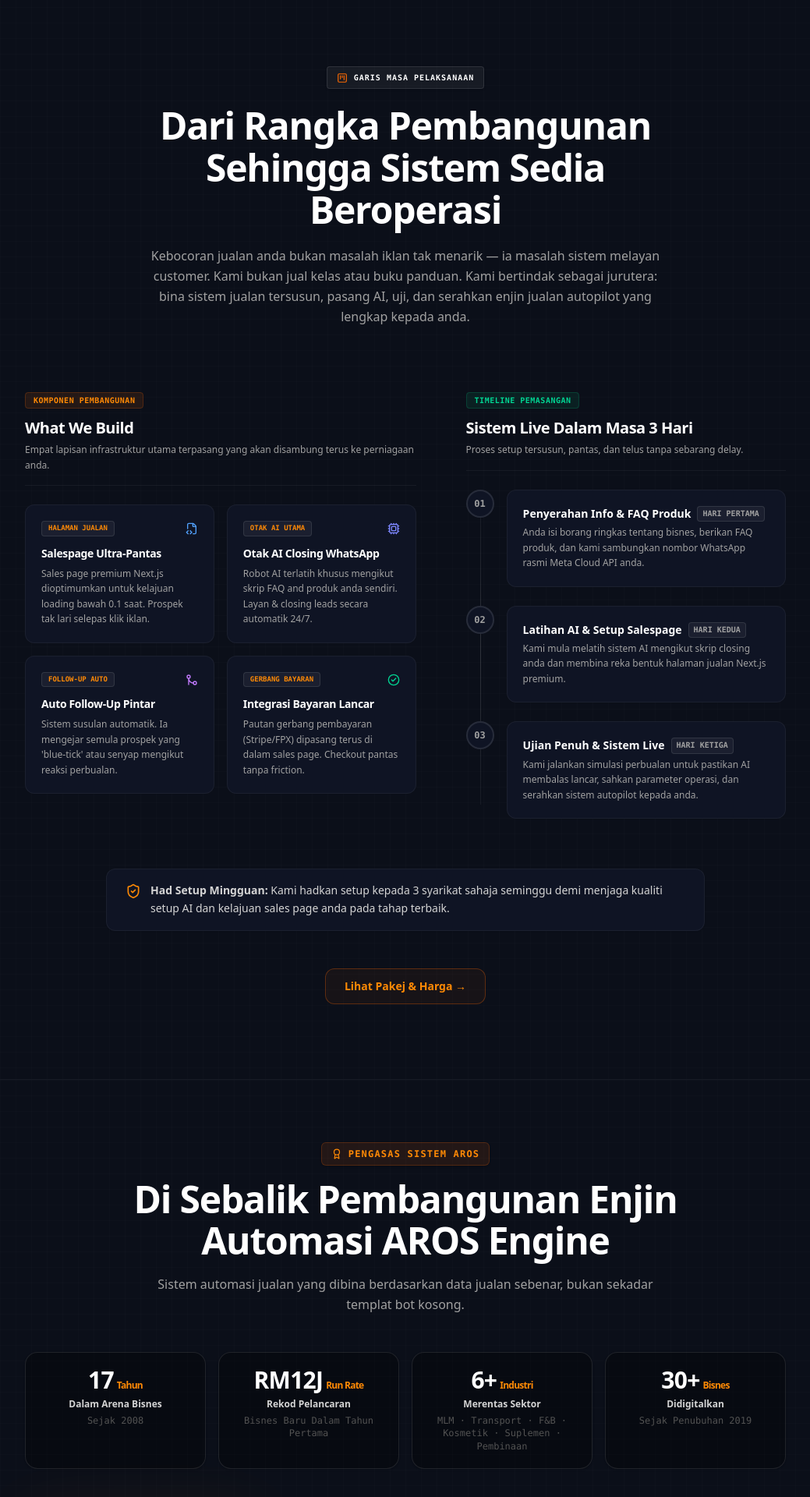
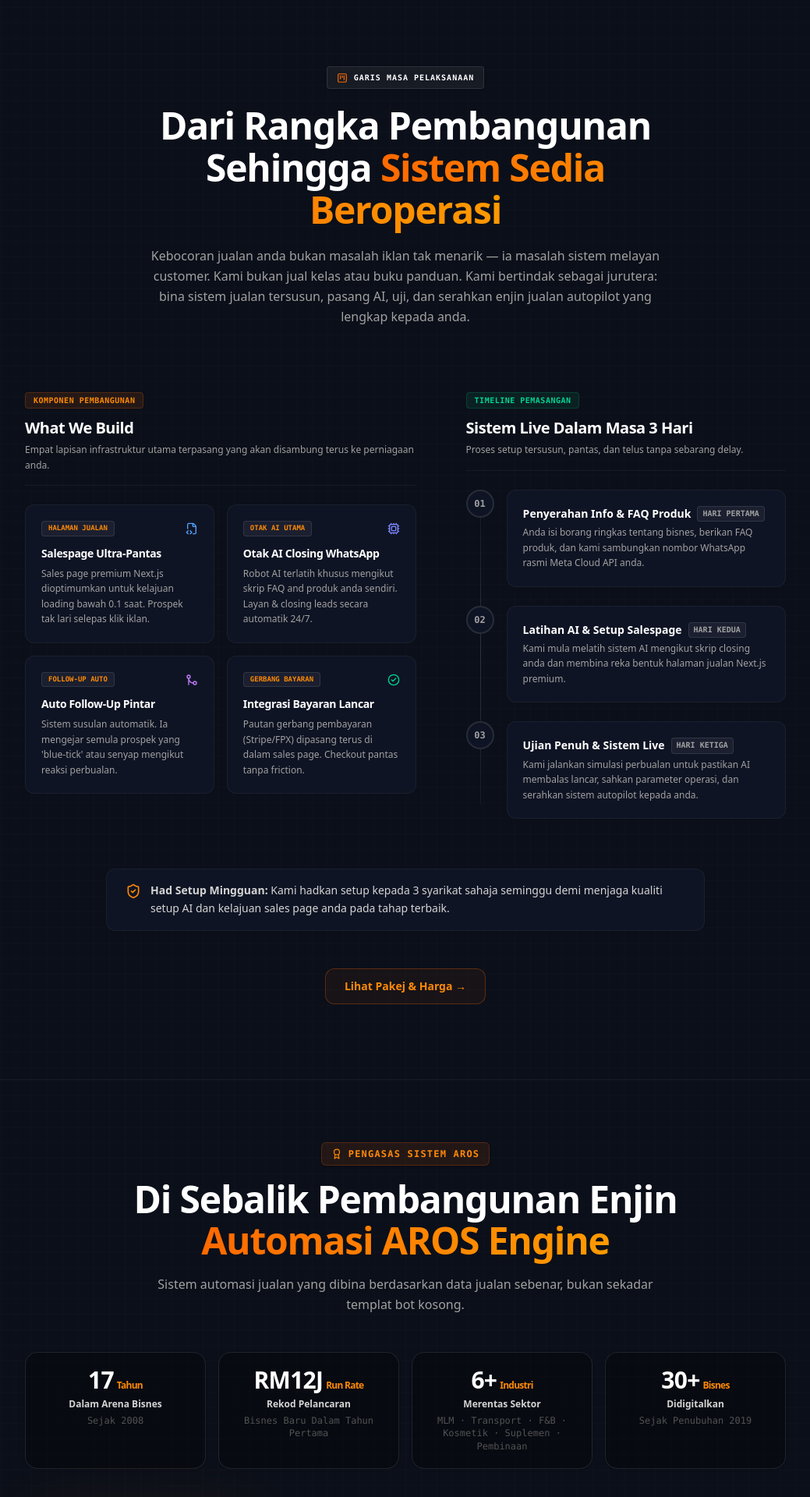
Before and after one commit to opsfunnelmatter-png/aros-salespage-ai, a Next.js app: page / in a window 1280 px wide. Shown: the part 3520-5440 px from the top of the page at 78% size, without its empty margins (120-1159 px from the left). Built offline with nearby package versions, Linux system fonts and the light colour scheme.

Commit message:
style: restore premium double-color gradient highlights to headlines across 6 components

```diff
--- /dev/null
+++ b/scratch/refactor_headlines.js
@@ -0,0 +1,153 @@
+const fs = require('fs');
+const path = require('path');
+
+const basePath = 'c:\\Users\\amin8\\Desktop\\aros-salespage-ai';
+
+// 1. Definasikan data terjemahan baru untuk dwi-warna headline
+const translationUpdates = {
+  bm: {
+    pricing: {
+      section_title_line1: "Pilih Sistem Yang Sesuai Untuk ",
+      section_title_highlight: "Perniagaan Anda"
+    },
+    testimonials: {
+      section_title_line1: "Perbandingan Kecekapan: ",
+      section_title_highlight: "AROS AI Engine vs Kaedah Biasa"
+    },
+    technical_architecture: {
+      section_title_line1: "Seni Bina Ekosistem ",
+      section_title_highlight: "Jualan Di Sebalik Tabir"
+    },
+    case_studies: {
+      section_title_line1: "Hentikan Kebocoran Leads. ",
+      section_title_highlight: "Seni Bina Ekosistem Pemasaran Autopilot 24/7"
+    },
+    authority: {
+      section_title_line1: "Di Sebalik Pembangunan Enjin ",
+      section_title_highlight: "Automasi AROS Engine"
+    },
+    timeline: {
+      section_title_line1: "Dari Rangka Pembangunan Sehingga ",
+      section_title_highlight: "Sistem Sedia Beroperasi"
+    }
+  },
+  en: {
+    pricing: {
+      section_title_line1: "Choose the Ideal System for ",
+      section_title_highlight: "Your Business"
+    },
+    testimonials: {
+      section_title_line1: "Efficiency Benchmark: ",
+      section_title_highlight: "AROS AI Engine vs Traditional Methods"
+    },
+    technical_architecture: {
+      section_title_line1: "The Backend Conversion ",
+      section_title_highlight: "Flow Mechanism"
+    },
+    case_studies: {
+      section_title_line1: "Plug Your Lead Leaks. ",
+      section_title_highlight: "24/7 Autopilot Sales Ecosystem Engineering"
+    },
+    authority: {
+      section_title_line1: "The Engineering Blueprint Behind ",
+      section_title_highlight: "The AROS Automation Framework"
+    },
+    timeline: {
+      section_title_line1: "From Development Framework To ",
+      section_title_highlight: "Fully Operational System"
+    }
+  },
+  zh: {
+    pricing: {
+      section_title_line1: "选择最适合您企业的",
+      section_title_highlight: "自动化成交系统"
+    },
+    testimonials: {
+      section_title_line1: "多维效能横向对比：",
+      section_title_highlight: "AROS AI 智能引擎 vs 传统获客承接手段"
+    },
+    technical_architecture: {
+      section_title_line1: "揭开 AROS 幕后高效转化的",
+      section_title_highlight: "底层逻辑"
+    },
+    case_studies: {
+      section_title_line1: "堵死流失流量。",
+      section_title_highlight: "打造 24/7 全天候自动运转的闭环获客系统"
+    },
+    authority: {
+      section_title_line1: "揭秘 AROS 全自动化成交引擎背后的",
+      section_title_highlight: "研发总指挥"
+    },
+    timeline: {
+      section_title_line1: "从架构搭建，到",
+      section_title_highlight: "全自动化系统交付上线"
+    }
+  }
+};
+
+// Kemas kini kamus JSON (bm, en, zh)
+for (const [lang, modules] of Object.entries(translationUpdates)) {
+  const filePath = path.join(basePath, 'src', 'dictionaries', `${lang}.json`);
+  const content = fs.readFileSync(filePath, 'utf8');
+  const dict = JSON.parse(content);
+
+  for (const [moduleName, keys] of Object.entries(modules)) {
+    if (dict[moduleName]) {
+      // Hapus kekunci section_title / section_title_line2 lama
+      delete dict[moduleName].section_title;
+      delete dict[moduleName].section_title_line2;
+
+      // Masukkan kekunci baru
+      dict[moduleName].section_title_line1 = keys.section_title_line1;
+      dict[moduleName].section_title_highlight = keys.section_title_highlight;
+    }
+  }
+
+  fs.writeFileSync(filePath, JSON.stringify(dict, null, 2), 'utf8');
+  console.log(`Updated dictionaries/${lang}.json successfully!`);
+}
+
+// 2. Refactor Components
+const refactorComponent = (fileName, moduleKey, defaultL1, defaultHighlight) => {
+  const fileFullPath = path.join(basePath, 'src', 'app', fileName);
+  let content = fs.readFileSync(fileFullPath, 'utf8');
+
+  // Cari dan gantikan pengisytiharan section_title fallback
+  // Contoh: const section_title = dict?.section_title || "...";
+  const regexTitle = new RegExp(`const\\s+section_title\\s*=\\s*dict\\?\\.section_title\\s*\\|\\|\\s*["'\`](.*?)["'\`];`);
+
+  if (content.match(regexTitle)) {
+    content = content.replace(regexTitle,
+      `const section_title_line1 = dict?.section_title_line1 || "${defaultL1}";\n  const section_title_highlight = dict?.section_title_highlight || "${defaultHighlight}";`
+    );
+  } else {
+    // Sekiranya untuk pricing.js, ia sedia guna line1 & line2
+    content = content.replace('dict?.section_title_line2', 'dict?.section_title_highlight');
+    content = content.replace('section_title_line2', 'section_title_highlight');
+  }
+
+  // Gantikan bahagian <h2> rendering untuk section_title dengan span dwi-warna
+  // Cari {section_title} atau {dict.xxx.section_title} atau {pricingPkg?.section_title}
+  content = content.replace(
+    /<h2>([\s\S]*?)\{\s*section_title\s*\}([\s\S]*?)<\/h2>/g,
+    `<h2>$1{section_title_line1}<span className="text-transparent bg-clip-text bg-gradient-to-r from-orange-500 to-amber-500 block sm:inline">{section_title_highlight}</span>$2</h2>`
+  );
+
+  content = content.replace(
+    /<h2([\s\S]*?)\{\s*section_title\s*\}([\s\S]*?)<\/h2>/g,
+    `<h2$1{section_title_line1}<span className="text-transparent bg-clip-text bg-gradient-to-r from-orange-500 to-amber-500 block sm:inline">{section_title_highlight}</span>$2</h2>`
+  );
+
+  fs.writeFileSync(fileFullPath, content, 'utf8');
+  console.log(`Refactored src/app/${fileName} successfully!`);
+};
+
+// Jalankan refactoring komponen
+refactorComponent('04-timeline.js', 'timeline', 'Dari Rangka Pembangunan Sehingga ', 'Sistem Sedia Beroperasi');
+refactorComponent('05-case-studies.js', 'case_studies', 'Hentikan Kebocoran Leads. ', 'Seni Bina Ekosistem Pemasaran Autopilot 24/7');
+refactorComponent('05-technical-architecture.js', 'technical_architecture', 'Seni Bina Ekosistem ', 'Jualan Di Sebalik Tabir');
+refactorComponent('06-testimonials.js', 'testimonials', 'Perbandingan Kecekapan: ', 'AROS AI Engine vs Kaedah Biasa');
+refactorComponent('07-authority.js', 'authority', 'Di Sebalik Pembangunan Enjin ', 'Automasi AROS Engine');
+refactorComponent('08-pricing.js', 'pricing', 'Pilih Sistem Yang Sesuai Untuk ', 'Perniagaan Anda');
+
+console.log('--- ALL HEADLINES SUCCESSFULLY UPGRADED TO DOUBLE-COLOR GRADIENTS ---');
--- a/src/app/04-timeline.js
+++ b/src/app/04-timeline.js
@@ -72,7 +72,8 @@ export default function TimelineProcess({ dict }) {
 
   // Fallbacks
   const section_sub = dict?.section_sub || "GARIS MASA PELAKSANAAN";
-  const section_title = dict?.section_title || "Dari Rangka Pembangunan Sehingga Sistem Sedia Beroperasi";
+  const section_title_line1 = dict?.section_title_line1 || "Dari Rangka Pembangunan Sehingga ";
+  const section_title_highlight = dict?.section_title_highlight || "Sistem Sedia Beroperasi";
   const section_desc = dict?.section_desc || "Kebocoran jualan anda bukan masalah iklan tak menarik — ia masalah sistem melayan customer. Kami bukan jual kelas atau buku panduan. Kami bertindak sebagai jurutera: bina sistem jualan tersusun, pasang AI, uji, dan serahkan enjin jualan autopilot yang lengkap kepada anda.";
   const component_title_sub = dict?.component_title_sub || "KOMPONEN PEMBANGUNAN";
   const component_title = dict?.component_title || "Apa Yang Kami Bina";
@@ -99,7 +100,7 @@ export default function TimelineProcess({ dict }) {
             {section_sub}
           </div>
           <h2 className="text-4xl md:text-5xl font-black tracking-tight text-white leading-[1.12]">
-            {section_title}
+            {section_title_line1}<span className="text-transparent bg-clip-text bg-gradient-to-r from-orange-500 to-amber-500 block sm:inline">{section_title_highlight}</span>
           </h2>
           <p className="text-neutral-400 text-sm md:text-base leading-relaxed max-w-2xl mx-auto font-medium">
             {section_desc}
--- a/src/app/05-case-studies.js
+++ b/src/app/05-case-studies.js
@@ -117,7 +117,8 @@ export default function CaseStudies({ dict }) {
 
   // General texts
   const section_sub = dict?.section_sub || "THE ENTERPRISE REVENUE ARCHITECTURE";
-  const section_title = dict?.section_title || "Hentikan Kebocoran Leads. Seni Bina Ekosistem Pemasaran Autopilot 24/7";
+  const section_title_line1 = dict?.section_title_line1 || "Hentikan Kebocoran Leads. ";
+  const section_title_highlight = dict?.section_title_highlight || "Seni Bina Ekosistem Pemasaran Autopilot 24/7";
   const section_desc = dict?.section_desc || "Seni bina kempen pemasaran moden bukan sekadar menjalankan iklan dan berharap staf manusia membalas secara manual. Anda perlukan kitaran ekosistem kalis bocor berautomasi tinggi dari fasa perolehan trafik sehingga ke pengiraan nilai LTV prospek.";
   const cta_board_title = dict?.cta_board_title || "KLIK & UJI AI BOT KAMI SEKARANG";
   const cta_board_desc = dict?.cta_board_desc || "Cuba hantar apa sahaja soalan & tengok kelajuan respons bot";
@@ -138,7 +139,7 @@ export default function CaseStudies({ dict }) {
             {section_sub}
           </div>
           <h2 className="text-4xl md:text-5xl font-black tracking-tight text-white leading-[1.12]">
-            {section_title}
+            {section_title_line1}<span className="text-transparent bg-clip-text bg-gradient-to-r from-orange-500 to-amber-500 block sm:inline">{section_title_highlight}</span>
           </h2>
           <p className="text-neutral-400 text-sm md:text-base leading-relaxed max-w-2xl mx-auto font-medium">
             {section_desc}
--- a/src/app/05-technical-architecture.js
+++ b/src/app/05-technical-architecture.js
@@ -62,7 +62,8 @@ export default function TechnicalArchitecture({ dict }) {
   });
 
   const section_sub = dict?.section_sub || "▸ ALIRAN INFRASTRUKTUR TEKNIKAL";
-  const section_title = dict?.section_title || "Seni Bina Ekosistem Jualan Di Sebalik Tabir";
+  const section_title_line1 = dict?.section_title_line1 || "Seni Bina Ekosistem ";
+  const section_title_highlight = dict?.section_title_highlight || "Jualan Di Sebalik Tabir";
   const warn_title = dict?.warn_title || "AMARAN INFRASTRUKTUR SISTEM:";
   const warn_desc = dict?.warn_desc || "Jika sistem anda sekarang tiada struktur Fasa 03, 04, dan 05 (Intent Warming & Auto-Close), modal iklan di Fasa 01 and 02 secara matematik akan hangus dan lebur 80% begitu sahaja.";
 
@@ -79,7 +80,7 @@ export default function TechnicalArchitecture({ dict }) {
             {section_sub}
           </span>
           <h2 className="text-4xl md:text-5xl font-black tracking-tight text-white leading-[1.12]">
-            {section_title}
+            {section_title_line1}<span className="text-transparent bg-clip-text bg-gradient-to-r from-orange-500 to-amber-500 block sm:inline">{section_title_highlight}</span>
           </h2>
         </div>
 
--- a/src/app/06-testimonials.js
+++ b/src/app/06-testimonials.js
@@ -63,7 +63,8 @@ export default function Testimonials({ dict }) {
 
   // General translated tags and strings
   const section_sub = dict?.section_sub || "ANALISIS KECEKAPAN SISTEM";
-  const section_title = dict?.section_title || "Perbandingan Kecekapan: AROS AI Engine vs Kaedah Biasa";
+  const section_title_line1 = dict?.section_title_line1 || "Perbandingan Kecekapan: ";
+  const section_title_highlight = dict?.section_title_highlight || "AROS AI Engine vs Kaedah Biasa";
   const section_desc = dict?.section_desc || "Dalam perniagaan, angka adalah fakta mutlak. Berikut adalah perbandingan terus kecekapan antara kaedah staf manual, chatbot menu kaku, dan AROS Complete AI Engine.";
   const recommendation_badge = dict?.recommendation_badge || "REKOMENDASI (TERBAIK)";
   const performance_badge = dict?.performance_badge || "PILIHAN PRESTASI TINGGI";
@@ -94,7 +95,7 @@ export default function Testimonials({ dict }) {
             {section_sub}
           </div>
           <h2 className="text-4xl md:text-5xl font-black tracking-tight text-white leading-[1.12]">
-            {section_title}
+            {section_title_line1}<span className="text-transparent bg-clip-text bg-gradient-to-r from-orange-500 to-amber-500 block sm:inline">{section_title_highlight}</span>
           </h2>
           <p className="text-neutral-400 text-sm md:text-base leading-relaxed max-w-2xl mx-auto font-medium">
             {section_desc}
--- a/src/app/07-authority.js
+++ b/src/app/07-authority.js
@@ -82,7 +82,8 @@ export default function AuthoritySection({ dict }) {
 
   // General translated tags and strings
   const section_sub = dict?.section_sub || "PENGASAS SISTEM AROS";
-  const section_title = dict?.section_title || "Di Sebalik Pembangunan Enjin Automasi AROS Engine";
+  const section_title_line1 = dict?.section_title_line1 || "Di Sebalik Pembangunan Enjin ";
+  const section_title_highlight = dict?.section_title_highlight || "Automasi AROS Engine";
   const section_desc = dict?.section_desc || "Sistem automasi jualan yang dibina berdasarkan data jualan sebenar, bukan sekadar templat bot kosong.";
   const name = dict?.name || "Amin Azman";
   const role = dict?.role || "AROS System Architect";
@@ -108,7 +109,7 @@ export default function AuthoritySection({ dict }) {
           </div>
 
           <h2 className="text-3xl sm:text-4xl md:text-5xl font-black tracking-tight text-white leading-[1.12]">
-            {section_title}
+            {section_title_line1}<span className="text-transparent bg-clip-text bg-gradient-to-r from-orange-500 to-amber-500 block sm:inline">{section_title_highlight}</span>
           </h2>
           <p className="text-neutral-400 text-sm md:text-base leading-relaxed max-w-2xl mx-auto font-medium">
             {section_desc}
--- a/src/app/08-pricing.js
+++ b/src/app/08-pricing.js
@@ -75,7 +75,7 @@ export default function PricingMatrix({ dict, lang = 'bm' }) {
             <Zap className="w-3.5 h-3.5" /> {dict.section_sub}
           </span>
           <h2 className="text-3xl sm:text-4xl md:text-5xl font-black tracking-tight text-white leading-[1.15]">
-            {dict.section_title_line1}<span className="bg-gradient-to-r from-orange-400 to-amber-500 bg-clip-text text-transparent">{dict.section_title_line2}</span>
+            {dict.section_title_line1}<span className="bg-gradient-to-r from-orange-400 to-amber-500 bg-clip-text text-transparent">{dict.section_title_highlight}</span>
           </h2>
           <p className="text-neutral-400 text-sm md:text-base max-w-xl mx-auto font-medium leading-relaxed">
             {dict.section_desc}
--- a/src/dictionaries/bm.json
+++ b/src/dictionaries/bm.json
@@ -117,7 +117,6 @@
   },
   "timeline": {
     "section_sub": "GARIS MASA PELAKSANAAN",
-    "section_title": "Dari Rangka Pembangunan Sehingga Sistem Sedia Beroperasi",
     "section_desc": "Kebocoran jualan anda bukan masalah iklan tak menarik — ia masalah sistem melayan customer. Kami bukan jual kelas atau buku panduan. Kami bertindak sebagai jurutera: bina sistem jualan tersusun, pasang AI, uji, dan serahkan enjin jualan autopilot yang lengkap kepada anda.",
     "component_title_sub": "KOMPONEN PEMBANGUNAN",
     "component_title": "What We Build",
@@ -169,11 +168,12 @@
         "title": "Ujian Penuh & Sistem Live",
         "desc": "Kami jalankan simulasi perbualan untuk pastikan AI membalas lancar, sahkan parameter operasi, dan serahkan sistem autopilot kepada anda."
       }
-    ]
+    ],
+    "section_title_line1": "Dari Rangka Pembangunan Sehingga ",
+    "section_title_highlight": "Sistem Sedia Beroperasi"
   },
   "case_studies": {
     "section_sub": "THE ENTERPRISE REVENUE ARCHITECTURE",
-    "section_title": "Hentikan Kebocoran Leads. Seni Bina Ekosistem Pemasaran Autopilot 24/7",
     "section_desc": "Seni bina kempen pemasaran moden bukan sekadar menjalankan iklan dan berharap staf manusia membalas secara manual. Anda perlukan kitaran ekosistem kalis bocor berautomasi tinggi dari fasa perolehan trafik sehingga ke pengiraan nilai LTV prospek.",
     "cta_board_title": "KLIK & UJI AI BOT KAMI SEKARANG",
     "cta_board_desc": "Cuba hantar apa sahaja soalan & tengok kelajuan respons bot",
@@ -217,11 +217,12 @@
         "title": "72 Jam",
         "desc": "Penyerahan sistem AI sepenuhnya ke dalam bisnes anda lengkap dengan integrasi platform."
       }
-    ]
+    ],
+    "section_title_line1": "Hentikan Kebocoran Leads. ",
+    "section_title_highlight": "Seni Bina Ekosistem Pemasaran Autopilot 24/7"
   },
   "technical_architecture": {
     "section_sub": "▸ ALIRAN INFRASTRUKTUR TEKNIKAL",
-    "section_title": "Seni Bina Ekosistem Jualan Di Sebalik Tabir",
     "warn_title": "AMARAN INFRASTRUKTUR SISTEM:",
     "warn_desc": "Jika sistem anda sekarang tiada struktur Fasa 03, 04, dan 05 (Intent Warming & Auto-Close), modal iklan di Fasa 01 and 02 secara matematik akan hangus dan lebur 80% begitu sahaja.",
     "steps": [
@@ -255,11 +256,12 @@
         "title": "LTV Optimization",
         "desc": "Database pelanggan disusun rapi dan terstruktur untuk kempen retargeting serta cross-selling."
       }
-    ]
+    ],
+    "section_title_line1": "Seni Bina Ekosistem ",
+    "section_title_highlight": "Jualan Di Sebalik Tabir"
   },
   "testimonials": {
     "section_sub": "ANALISIS KECEKAPAN SISTEM",
-    "section_title": "Perbandingan Kecekapan: AROS AI Engine vs Kaedah Biasa",
     "section_desc": "Dalam perniagaan, angka adalah fakta mutlak. Berikut adalah perbandingan terus kecekapan antara kaedah staf manual, chatbot menu kaku, dan AROS Complete AI Engine.",
     "recommendation_badge": "REKOMENDASI (TERBAIK)",
     "performance_badge": "PILIHAN PRESTASI TINGGI",
@@ -316,11 +318,12 @@
           "status": "KOS PALING PENJIMATAN"
         }
       ]
-    }
+    },
+    "section_title_line1": "Perbandingan Kecekapan: ",
+    "section_title_highlight": "AROS AI Engine vs Kaedah Biasa"
   },
   "authority": {
     "section_sub": "PENGASAS SISTEM AROS",
-    "section_title": "Di Sebalik Pembangunan Enjin Automasi AROS Engine",
     "section_desc": "Sistem automasi jualan yang dibina berdasarkan data jualan sebenar, bukan sekadar templat bot kosong.",
     "name": "Amin Azman",
     "role": "AROS System Architect",
@@ -378,12 +381,13 @@
       "Selepas bertahun-tahun mencuba, gagal, dan bangkit semula — saya menemui satu Sistem Kejuruteraan Bisnes (Business Engineering) berasaskan matematik tegar yang mengubah kompas perniagaan saya sepenuhnya. Melalui strategi Hero Product, taktik Negative CAC, dan pemaksimuman Lifetime Value (LTV), saya berjaya memacu sebuah perniagaan baru sehingga mencapai run rate RM12 Juta dalam tahun pertama.",
       "Ini bukan kebetulan atau magik — ini matematik bisnes yang boleh direplikasi.",
       "AROS adalah sistem yang lahir dari pengalaman sebenar ini. Kami bina untuk menyelesaikan masalah yang kami sendiri hadapi: leads masuk waktu tidur, tiada siapa layan, duit iklan hangus tanpa hasil. Kalau sistem ini cukup kuat untuk memacu RM12 juta, ia cukup kuat untuk menjaga setiap lead yang masuk ke bisnes anda."
-    ]
+    ],
+    "section_title_line1": "Di Sebalik Pembangunan Enjin ",
+    "section_title_highlight": "Automasi AROS Engine"
   },
   "pricing": {
     "section_sub": "PELAN PELABURAN AROS",
     "section_title_line1": "Pilih Sistem Yang Sesuai Untuk ",
-    "section_title_line2": "Perniagaan Anda",
     "section_desc": "Satu pelaburan untuk sistem automasi jualan bertaraf premium. Tiada caj tersembunyi, setup diuruskan sepenuhnya oleh kami.",
     "early_adopter_badge": "Harga Pelancaran Awal (Early Adopter Offer) — Slot Terhad",
     "promo_badge": "PROMOSI MINGGU INI",
@@ -505,7 +509,8 @@
         "unstop_desc_end": "24/7 tanpa henti.",
         "btn_cta": "Pilih Pakej AROS Complete AI Engine"
       }
-    }
+    },
+    "section_title_highlight": "Perniagaan Anda"
   },
   "roi_bridge": {
     "section_sub": "ANALISIS ROI PERNIAGAAN ANDA",
```
Also changed, not shown: src/dictionaries/en.json (+17 -12 lines), src/dictionaries/zh.json (+17 -12 lines).
